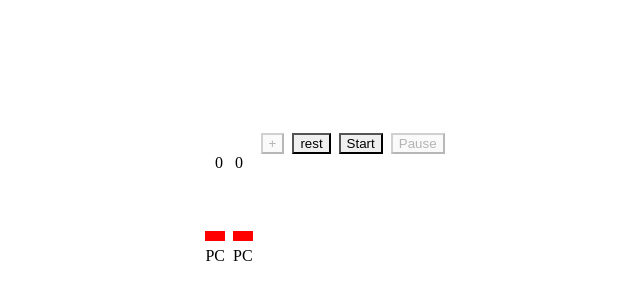
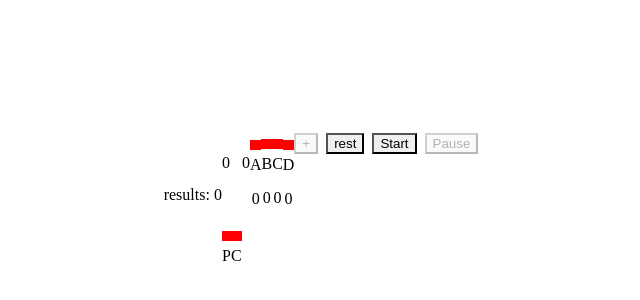
Before and after one commit to MD2990/f1, a Next.js app: page / in a window 1280 px wide. Shown: the part 90-390 px from the top of the page, without its empty margins (319-959 px from the left). Built offline with nearby package versions, Linux system fonts and the light colour scheme.

Commit message:
logic impl

```diff
--- a/components/Main.js
+++ b/components/Main.js
@@ -10,6 +10,7 @@ import React, { useEffect, useRef } from 'react';
 import { useSnapshot } from 'valtio';
 import state from '../store';
 import { subscribe } from 'valtio';
+import { AnimatePresence } from 'framer-motion';
 
 let c = 0;
 function getRandomNumber(min, max) {
@@ -18,34 +19,60 @@ function getRandomNumber(min, max) {
 	return number;
 }
 const POC = () => {
-	const snap = useSnapshot(state);
-	console.log('POS');
 	return <Center mt='10%'></Center>;
 };
 
-const PC = () => {
+const PC = ({ speed, start, name }) => {
 	const snap = useSnapshot(state);
 
-	console.log('PC', snap.pc);
 	useEffect(() => {
-		if (snap.pos == 100 && snap.pc === 100) state.start = false;
+		//	if ( snap.speed === 100) state.start = false;
+		speed == 100 && state.results.push({ name: name });
+
 		const move = setInterval(() => {
-			const num = getRandomNumber(1, 7);
+			if (start) {
+				if (speed <= 95) {
+					state.server.map((s) => (s.speed += getRandomNumber(1, 7)));
+					//state.server[0].speed += num;
 
-			if (snap.start) {
-				if (snap.pc <= 95) {
-					state.pc += num;
-
-					if (snap.pc > 90) {
-						state.pc = 100;
-					}
+					state.server.map((s) => (s.speed > 90 ? (s.speed = 100) : null));
 				}
 			}
-		}, 280);
+		}, 500);
 
 		return () => clearInterval(move);
-	}, [snap.pc, snap.start]);
-	return <Center mt='10%'></Center>;
+	}, [name, speed, start]);
+
+	return (
+		<Center mt='10%'>
+			<Box
+				bg='red'
+				w='10'
+				h='10'
+				rounded='full'
+				bottom={`${speed}px`}
+				position='relative'>
+				<Text textAlign='center'> {name}</Text>
+				<Text textAlign='center'> {speed}</Text>
+			</Box>
+		</Center>
+	);
+};
+
+const Server = () => {
+	const snap = useSnapshot(state);
+
+	return (
+		<>
+			{snap.server.map((s) => {
+				return (
+					<Center key={s.id}>
+						<PC speed={s.speed} start={s.start} name={s.name} />
+					</Center>
+				);
+			})}
+		</>
+	);
 };
 
 const Buttons = () => {
@@ -53,19 +80,21 @@ const Buttons = () => {
 	return (
 		<HStack>
 			<Button
-				isDisabled={!snap.start || (snap.pos == 100 && snap.pc === 100)}
+				isDisabled={!snap.start || snap.pos == 100}
 				onClick={() => {
 					const num = getRandomNumber(1, 7);
+
 					if (snap.pos <= 95) {
 						state.pos += num;
 
 						if (snap.pos > 90) {
 							state.pos = 100;
+							state.results.push({ name: 'Majdi' });
 						}
 					}
 
-					if (snap.pos == 100 && snap.pc < 100) {
-						console.log('ok');
+					if (snap.pos == 100) {
+						state.start = false;
 					}
 				}}>
 				+
@@ -75,6 +104,12 @@ const Buttons = () => {
 					state.pos = 0;
 					state.pc = 0;
 					state.start = false;
+
+					state.server.map((s) => {
+						s.speed = 0;
+						s.start = false;
+						state.results = [];
+					});
 				}}>
 				rest
 			</Button>
@@ -88,6 +123,7 @@ const Buttons = () => {
 						state.pc = 0;
 						state.start = true;
 					}
+					state.server.map((s) => (s.start = true));
 				}}>
 				{snap.pc === 100 && snap.pos === 100 ? 'Play Again' : 'Start'}
 			</Button>
@@ -103,37 +139,36 @@ const Buttons = () => {
 	);
 };
 
+const Results = () => {
+	const snap = useSnapshot(state);
+	return (
+		<>
+			{snap.results.length &&
+				snap.results.map((r, i) => {
+					return (
+						<Center ml='5%' key={i}>
+							<VStack>
+								<Text>
+									No: {i + 1} {r.name}
+								</Text>
+							</VStack>
+						</Center>
+					);
+				})}
+		</>
+	);
+};
 const Boxes = () => {
 	const snap = useSnapshot(state);
 	return (
 		<Center mt={['5%', '6%', '7%', '8%']}>
+			results: <Results />
 			<VStack spacing='10'>
 				<HStack spacing='12' mb='22px'>
 					<Text>{snap.pc}</Text>
 					<Text>{snap.pos}</Text>
 				</HStack>
 				<HStack>
-					<Slider
-						id='pc'
-						aria-label='slider-ex-3'
-						defaultValue={0}
-						value={snap.pc}
-						orientation='vertical'
-						minH='32'>
-						<SliderTrack>
-							<SliderFilledTrack />
-						</SliderTrack>
-					</Slider>
-					<Box
-						bg='red'
-						w='10'
-						h='10'
-						rounded='full'
-						bottom={`${snap.pc}px`}
-						position='relative'>
-						<Text textAlign='center'> PC</Text>{' '}
-					</Box>
-
 					<Box
 						bg='red'
 						w='10'
@@ -160,13 +195,12 @@ const Boxes = () => {
 	);
 };
 export default function Main() {
-	console.log('main');
-
 	return (
 		<Center mt='10%'>
 			<Boxes />
 			<POC />
-			<PC />
+			<Server />
+
 			<Buttons />
 		</Center>
 	);
--- a/package.json
+++ b/package.json
@@ -13,6 +13,7 @@
     "@emotion/react": "^11.4.1",
     "@emotion/styled": "^11.3.0",
     "framer-motion": "^4.1.17",
+    "nanoid": "^3.1.25",
     "next": "11.1.2",
     "react": "17.0.2",
     "react-dom": "17.0.2",
--- a/store.js
+++ b/store.js
@@ -1,10 +1,18 @@
 import { proxy } from 'valtio';
+import { nanoid } from 'nanoid';
 
 const state = proxy({
 	pos: 0,
+
 	pc: 0,
 	start: false,
-
+	results: [],
+	server: [
+		{ id: nanoid(), name: 'A', speed: 0, start: false },
+		{ id: nanoid(), name: 'B', speed: 0, start: false },
+		{ id: nanoid(), name: 'C', speed: 0, start: false },
+		{ id: nanoid(), name: 'D', speed: 0, start: false },
+	],
 });
 
 export default state;
```
Also changed, not shown: 1 other file (tests, documents, lock files or other folders).
